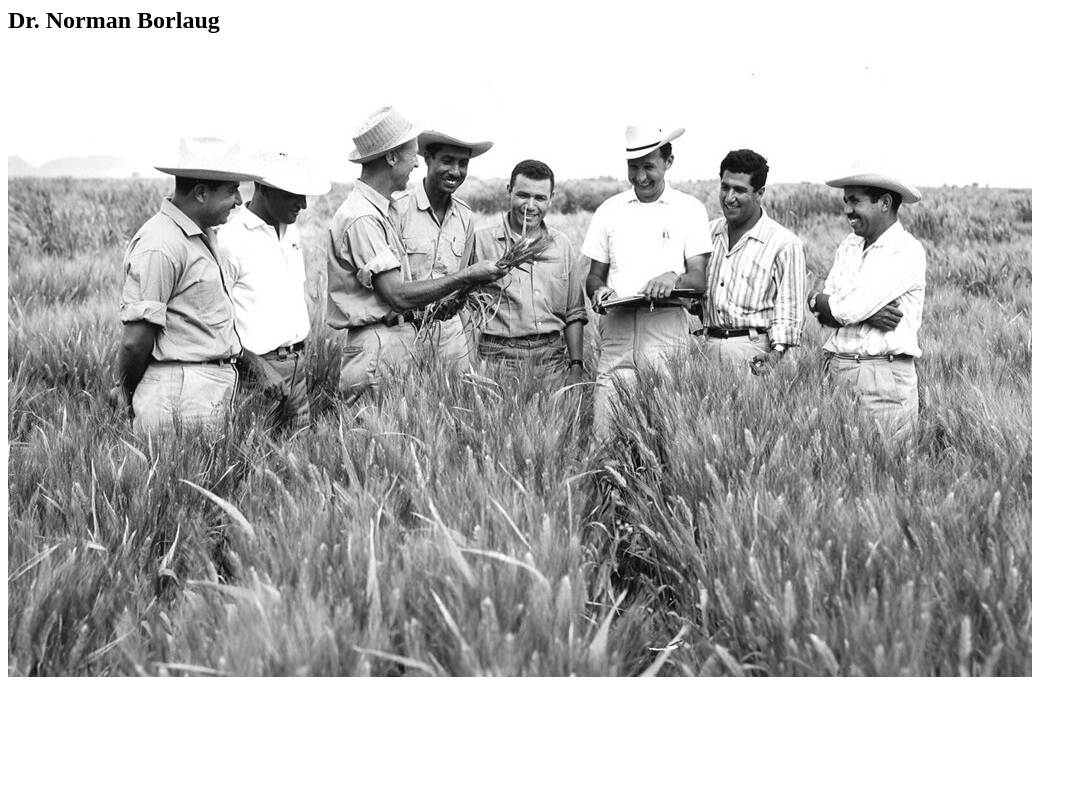
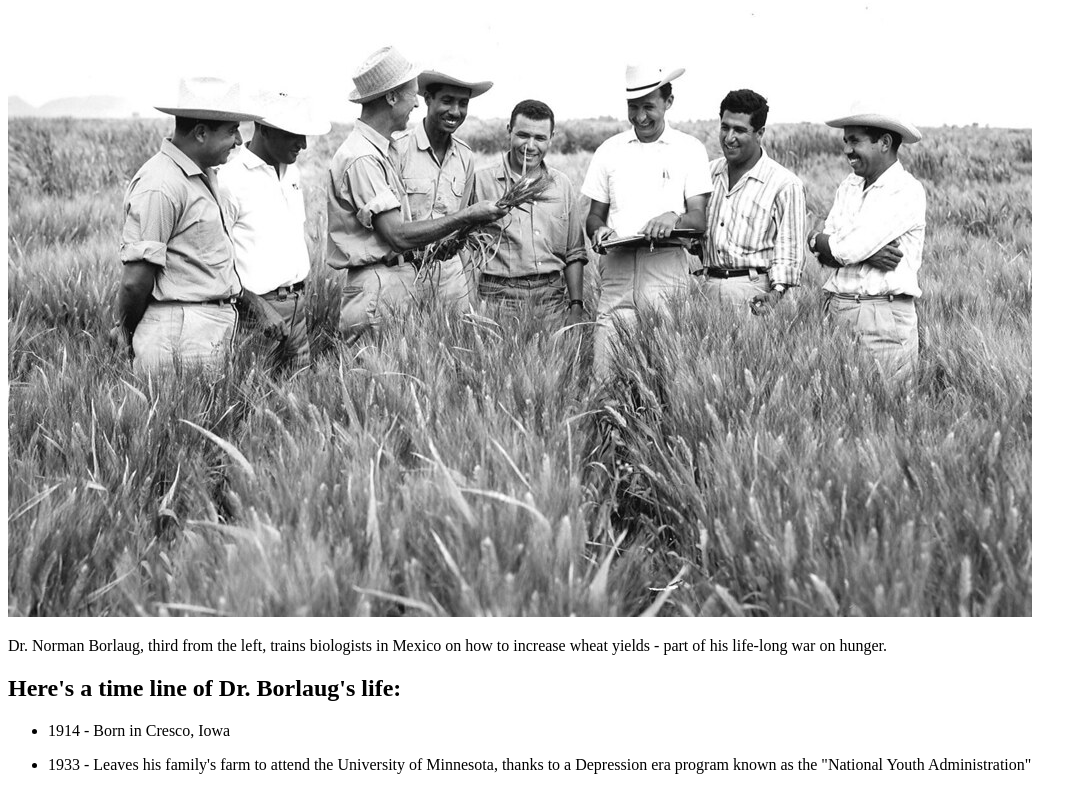
Before and after one commit to umairarshadbutt/Microverse-Trial-Lydia-Umair, a plain HTML site: page index.html in a window 1280 px wide. Shown: the part 73-863 px from the top of the page, without its empty margins (0-1087 px from the left). Before the commit the page ends 800 px from the top, so only its background shows below. Drawn offline with Linux system fonts and the light colour scheme.

Commit message:
add user stories

```diff
--- a/index.html
+++ b/index.html
@@ -7,16 +7,37 @@
   </head>
 
   <body>
-    <h1>Hello World, we are software developers!</h1>
     <script src="https://cdn.freecodecamp.org/testable-projects-fcc/v1/bundle.js"></script>
     <main id="main">
       <section id="title">
         <h1>Dr. Norman Borlaug</h1>
         <div id="img-div" >
           <img id="image" src="trial.jpg">
+          <div id="imd-caption">
+            <p>Dr. Norman Borlaug, third from the left,
+              trains biologists in Mexico on how to increase wheat yields -
+               part of his life-long war on hunger.</p>
+          </div>
         </div>
       </section>
-    </main>
+      <section>
+        <div id="tribute-info">
+          <h2>Here's a time line of Dr. Borlaug's life:</h2>
+           <ul>
+             <li>
+               <p>1914 - Born in Cresco, Iowa</p>
+             </li>
+             <li>
+              <p>1933 - Leaves his family's farm to attend the University of Minnesota,
+                thanks to a Depression era program known as the "National Youth Administration"</p>
+            </li>
+           </ul>
+        </div>
+        <div>
+         <a href="" id="tribute-link" target="_blank"></a>
+        </div>
+      </section>
+      </main>
     <!--
 
     Hello Camper!
```
